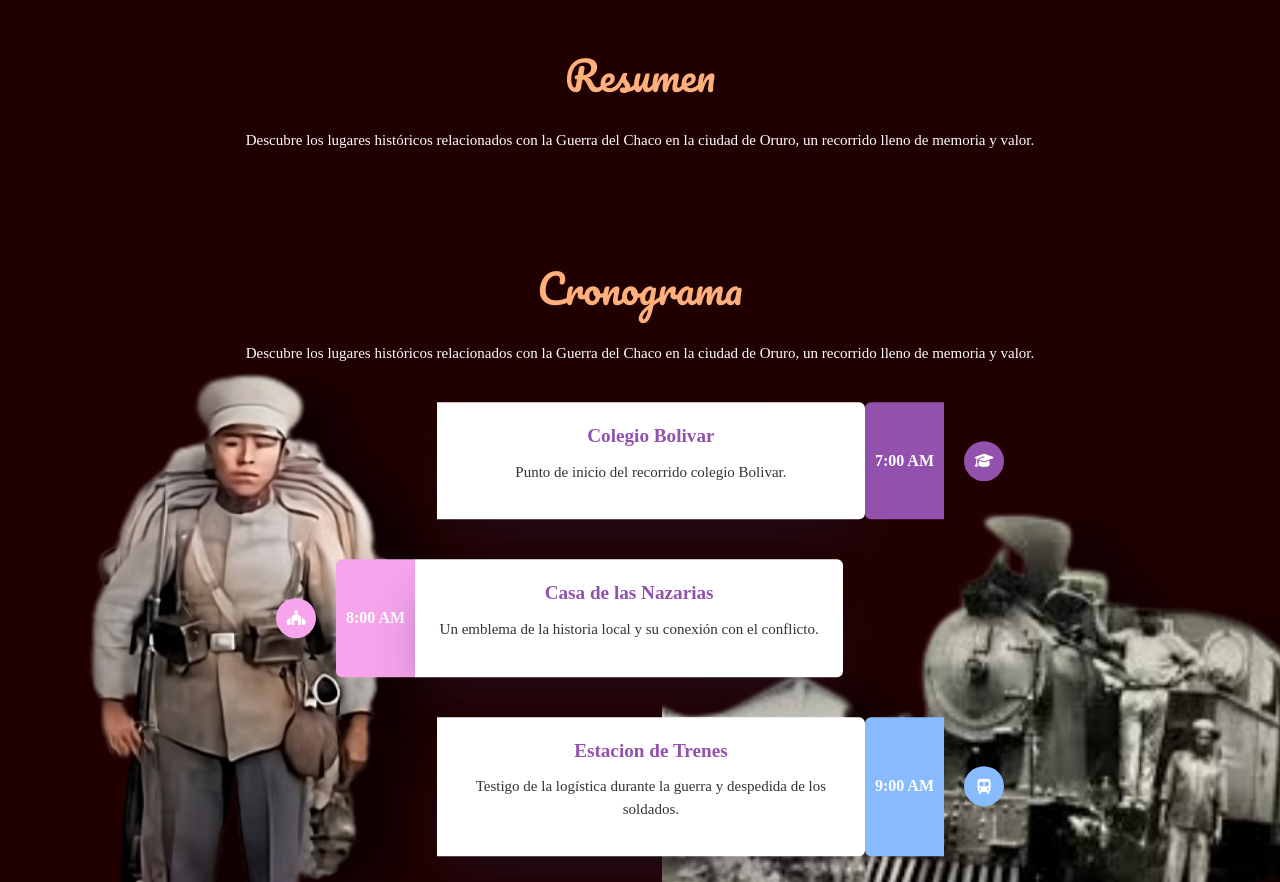
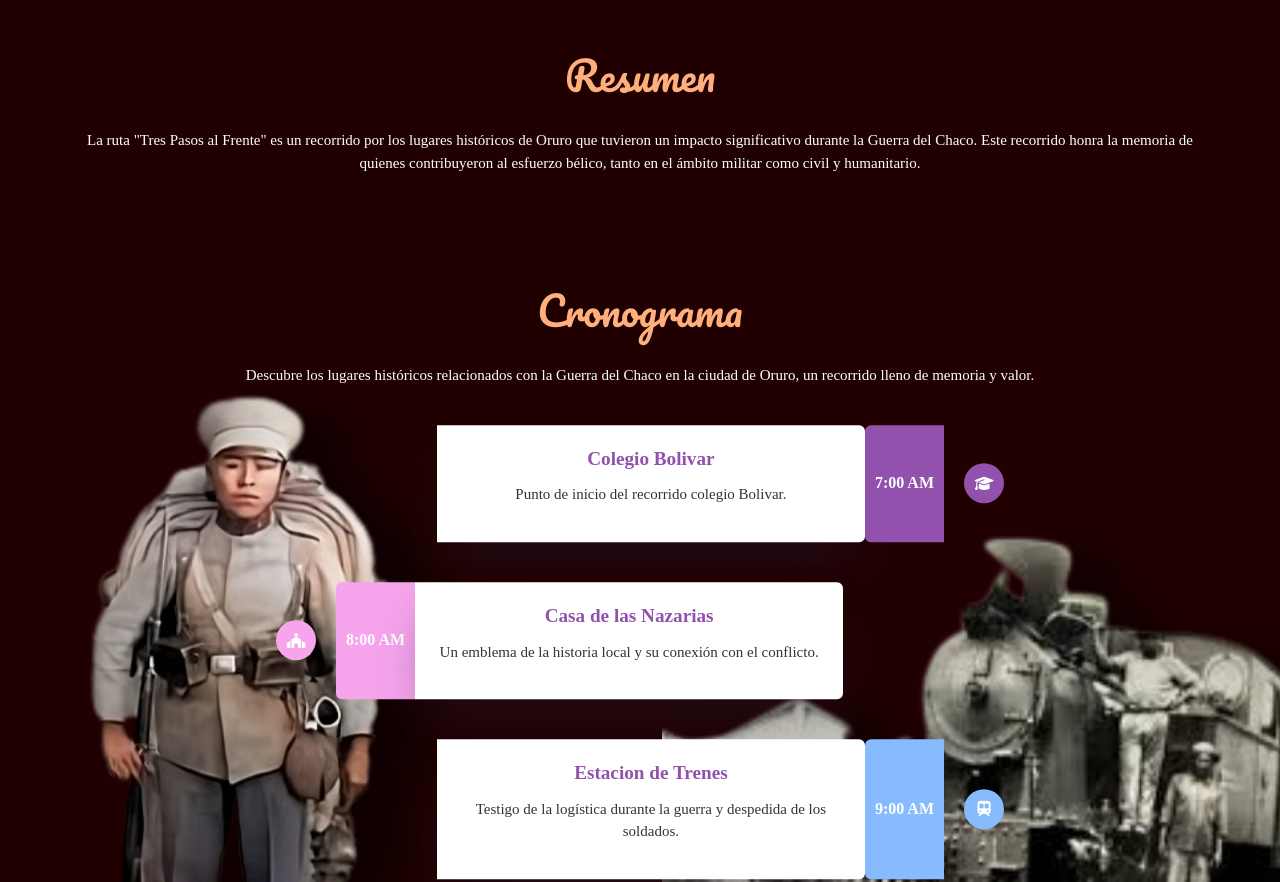
Before and after one commit to maypDev/CulturaVivaOruro, a plain HTML site: page index.html in a window 1280 px wide. Shown: the part 1320-2202 px from the top of the page. Drawn offline with nearby package versions, Linux system fonts and the light colour scheme; no server answers.

Commit message:
Add files via upload

```diff
--- a/index.html
+++ b/index.html
@@ -110,7 +110,7 @@
     <section id="resumen" class="tab bg-light py-5">
         <div class="container">
             <h2 class="section-title" class="text-center mb-4">Resumen</h2>
-            <p class="text-center">Descubre los lugares históricos relacionados con la Guerra del Chaco en la ciudad de Oruro, un recorrido lleno de memoria y valor.</p>
+            <p class="text-center">La ruta "Tres Pasos al Frente" es un recorrido por los lugares históricos de Oruro que tuvieron un impacto significativo durante la Guerra del Chaco. Este recorrido honra la memoria de quienes contribuyeron al esfuerzo bélico, tanto en el ámbito militar como civil y humanitario.</p>
 
         </div>
     </section>
@@ -246,7 +246,7 @@
             <p class="text-center">Llena este formulario para contactarnos o enviarnos tus comentarios.</p>
             <div class="ratio ratio-16x9">
                 <iframe
-                    src="https://docs.google.com/forms/d/e/1FAIpQLSeoq1SnnwzQ8RF7y8vRhrfF0y5CDv_wzThdOOSbyb4tGpSnRQ/viewform?usp=dialog"
+                    src="https://docs.google.com/forms/d/e/1FAIpQLSdxe_PQAJ5JqoLv-yagDfyXB4JSX-5FJ3U9mDUqoL4RsFBcPA/viewform?usp=header"
                     width="500"
                     height="480"
                     frameborder="0"
--- a/script.js
+++ b/script.js
@@ -62,8 +62,11 @@ document.addEventListener('DOMContentLoaded', async () => {
     const points = [
         { lat: -17.97177350794686, lng: -67.11495882046685, title: "Colegio Bolivar" },
         { lat: -17.97167811464972, lng: -67.11407343965755, title: "Casa de las Nazarias" },
-        { lat: -17.973762614633124, lng: -67.11003118183274, title: "Estación de Trenes" },
-        { lat: -17.979738294817757, lng: -67.11063480459056, title: "Cementerio" },
+        // { lat: -17.973762614633124, lng: -67.11003118183274, title: "Estación de Trenes" },
+        { lat: -17.97413591521236, lng: -67.11049844438811, title: "Estación de Trenes" },
+
+        // { lat: -17.979738294817757, lng: -67.11063480459056, title: "Cementerio" },
+        { lat: -17.98009385257712, lng: -67.11137046849025, title: "Cementerio" },
     ];
 
     points.forEach(point => {
@@ -77,9 +80,12 @@ document.addEventListener('DOMContentLoaded', async () => {
     const pointsW = [
         { lat: -17.97177350794686, lng: -67.11495882046685, title: "Colegio Bolivar" },
         { lat: -17.97167811464972, lng: -67.11407343965755, title: "Casa de las Nazarias" },
-        { lat: -17.973762614633124, lng: -67.11003118183274, title: "Estación de Trenes" },
+        { lat: -17.97413591521236, lng: -67.11049844438811, title: "Estación de Trenes" },
+        { lat: -17.97437031877658, lng: -67.11061400242423, title: "Soria" },
         { lat: -17.976228268994873, lng: -67.11117582381388, title: "Soria" },
-        { lat: -17.979738294817757, lng: -67.11063480459056, title: "Cementerio" },
+        { lat: -17.977573339056338, lng: -67.11146608394613, title: "Soria" },
+        { lat: -17.978571395390617, lng: -67.1117525916918, title: "Soria" },
+        { lat: -17.98012509595587, lng: -67.1114251542581, title: "Cementerio" },
     ];
 
     const colors = ['blue', 'red', 'green', 'purple']; // Colores para cada tramo
```
